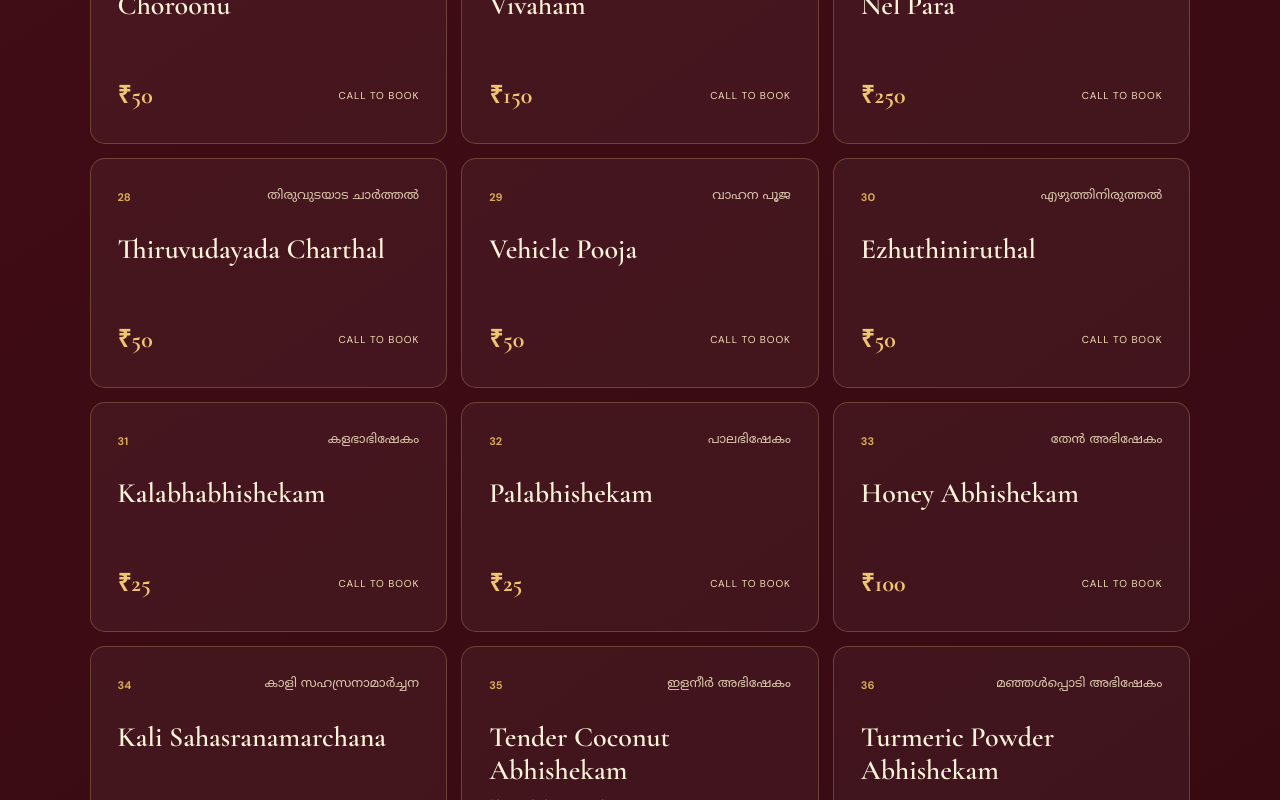
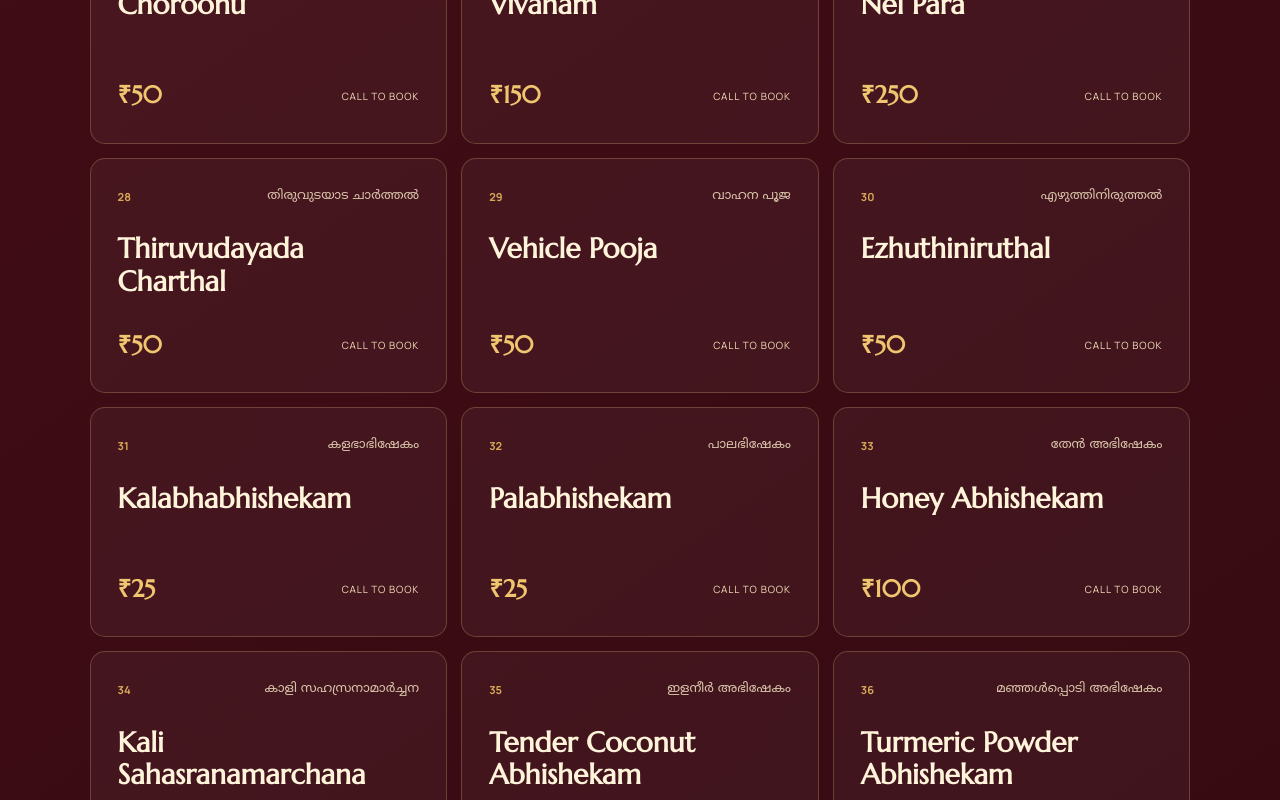
Before and after one commit to nipun-mohan/manakottukavu-temple, a Next.js app: page / in a window 1280 px wide. Shown: the part 3136-3936 px from the top of the page. Built offline with nearby package versions, Linux system fonts and the light colour scheme.

Commit message:
Refresh temple typography

```diff
--- a/app/layout.tsx
+++ b/app/layout.tsx
@@ -1,9 +1,9 @@
 import type { Metadata } from "next";
-import { Cormorant_Garamond, DM_Sans, Noto_Sans_Malayalam } from "next/font/google";
+import { Marcellus, Manrope, Noto_Sans_Malayalam } from "next/font/google";
 import "./globals.css";
 
-const display = Cormorant_Garamond({ variable: "--font-display", subsets: ["latin"], weight: ["400", "500", "600", "700"] });
-const sans = DM_Sans({ variable: "--font-sans", subsets: ["latin"], weight: ["400", "500", "600", "700"] });
+const display = Marcellus({ variable: "--font-display", subsets: ["latin"], weight: "400" });
+const sans = Manrope({ variable: "--font-sans", subsets: ["latin"], weight: ["400", "500", "600", "700"] });
 const malayalam = Noto_Sans_Malayalam({ variable: "--font-malayalam", subsets: ["malayalam"], weight: ["400", "600"] });
 
 export const metadata: Metadata = {
```
